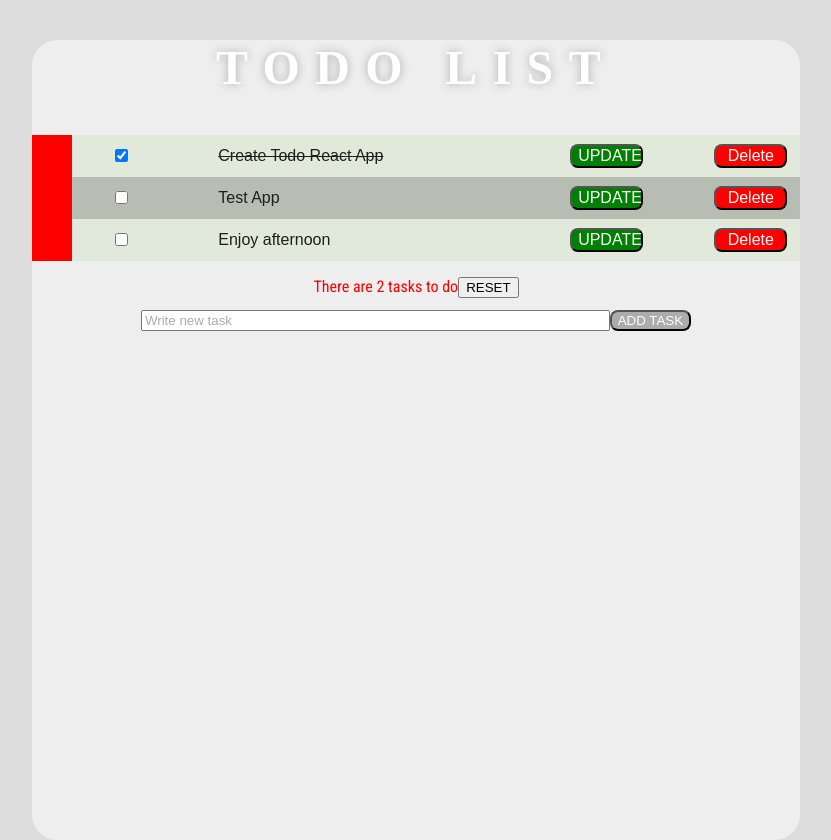
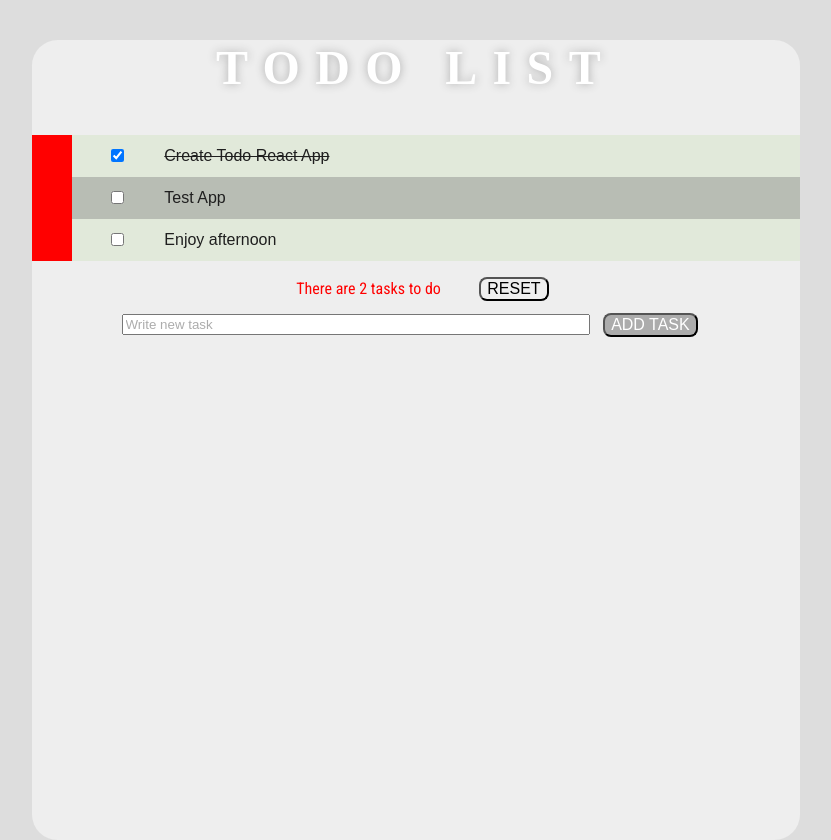
Before and after one commit to ulldecorb/frontend-todo-react, a React (Create React App) app in the folder todo/: page / in a window 1280 px wide. Shown: the whole page, without its empty margins (224-1055 px from the left). Built offline with nearby package versions, Linux system fonts and the light colour scheme; a web font is replaced by a local one.

Commit message:
Hide visibility of todoitem buttons

```diff
--- a/todo/src/components/TodoItem/index.jsx
+++ b/todo/src/components/TodoItem/index.jsx
@@ -51,14 +51,14 @@ export const TodoItem = function TodoItem({
         className="task__update-button"
         onClick={() => handleUpdateTaskClick()}
       >
-        UPDATE
+        🖋
       </button>
       <button
         type="button"
         className="task__delete-button"
         onClick={() => handleDeleteTaskClick()}
       >
-        Delete
+        🗑
       </button>
     </li>
   );
--- a/todo/src/style/todoItem.css
+++ b/todo/src/style/todoItem.css
@@ -30,13 +30,14 @@
 }
 
 .task__input {
-  width: 40%;
+  width: 85%;
   height: 5vh;
   color: #1f1f1f;
   font-size: 1rem;
   outline: none;
   background-color: transparent;
   border: none;
+  cursor: pointer;
 }
 
 .task__input:focus {
@@ -44,7 +45,7 @@
 }
 
 .task__input:focus .task {
-  display: block;
+  display: none;
 }
 
 .task__input--completed {
@@ -55,21 +56,33 @@
   color: #FFF;
   font-size: 1rem;
   border-radius: 1vh;
-  margin: 0 1vw;
+  margin: 0 0.3vw;
   cursor: pointer;
-}
-
-.task button:hover {
-  outline: 0.4vw solid yellow;
 }
 
 .task__update-button {
   background-color: green;
-  width: 10%;
+  width: 5%;
+  height: 4vh;
+  visibility: hidden;
+}
+
+.task__update-button:hover {
+  outline: 0.4vw solid green;
 }
 
 .task__delete-button {
   background-color: red;
-  width: 10%;
+  width: 5%;
+  height: 4vh;
+  visibility: hidden;
+}
+
+.task__delete-button:hover {
+  outline: 0.4vw solid red;
+}
+
+.task:hover .task__update-button, .task:hover .task__delete-button {
+  visibility: visible;
 }
 /*# sourceMappingURL=todoItem.css.map */
--- a/todo/src/style/todoItem.scss
+++ b/todo/src/style/todoItem.scss
@@ -23,18 +23,18 @@
     }
 
     &__input {
-        width: 40%;
+        width: 85%;
         height: 5vh;
         color: rgb(31, 31, 31);
-        // text-shadow: 0 0 10px rgb(253, 253, 253);
         font-size: 1rem;
         outline: none;
         background-color: transparent;
         border: none;
+        cursor: pointer;
 
         &:focus {
             .task {
-                display: block;
+                display: none;
             }
             background-color: pink;
         }
@@ -48,21 +48,35 @@
         color: #FFF;
         font-size: 1rem;
         border-radius: 1vh;
-        margin: 0 1vw;
+        margin: 0 0.3vw;
         cursor: pointer;
-
-        &:hover {
-            outline: 0.4vw solid yellow;
-        }
     }
 
     &__update-button {
         background-color: green;
-        width: 10%;
+        width: 5%;
+        height: 4vh;
+        visibility: hidden;
+
+        &:hover {
+            outline: 0.4vw solid green;
+        }
     }
 
     &__delete-button {
         background-color: red;
-        width: 10%;
+        width: 5%;
+        height: 4vh;
+        visibility: hidden;
+
+        &:hover {
+            outline: 0.4vw solid red;
+        }
+    }
+
+    &:hover {
+        .task__update-button, .task__delete-button {
+            visibility: visible;
+        }
     }
 }
--- a/todo/src/style/todoList.css
+++ b/todo/src/style/todoList.css
@@ -6,5 +6,18 @@ span {
   color: red;
   text-align: center;
   width: 100%;
+  margin: 0 2vw;
+}
+
+button {
+  color: black;
+  font-size: 1rem;
+  border-radius: 1vh;
+  margin: 0 1vw;
+  cursor: pointer;
+}
+
+button:hover {
+  outline: 0.4vw solid #242424;
 }
 /*# sourceMappingURL=todoList.css.map */
--- a/todo/src/style/todoList.scss
+++ b/todo/src/style/todoList.scss
@@ -6,4 +6,17 @@ span {
     color: red;
     text-align: center;
     width: 100%;
+    margin: 0 2vw;
 }
+
+button {
+    color: rgb(0, 0, 0);
+    font-size: 1rem;
+    border-radius: 1vh;
+    margin: 0 1vw;
+    cursor: pointer;
+
+    &:hover {
+        outline: 0.4vw solid rgb(36, 36, 36);
+    }
+}
```
